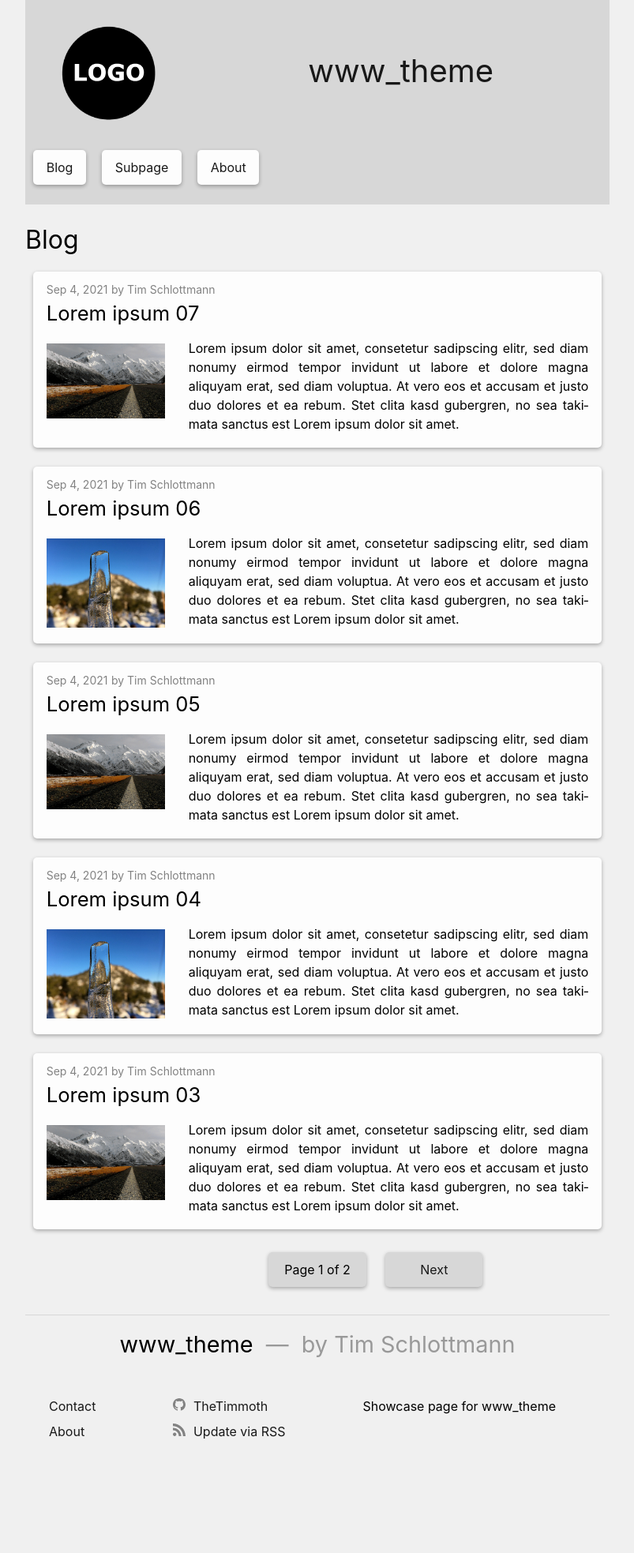
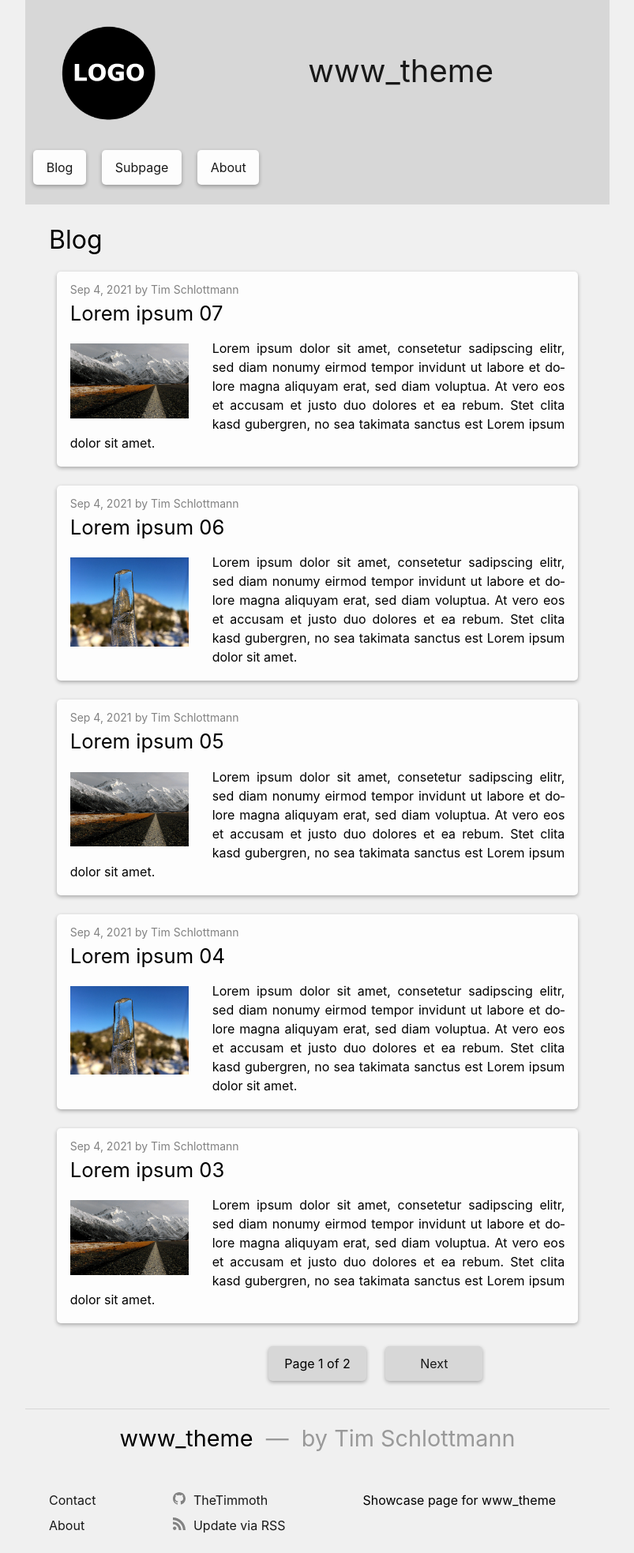
Before and after one commit to TheTimmoth/www_theme, a Jekyll site: the page built from index.html, in a window 1280 px wide. Shown: the whole page at 79% size, without its empty margins (238-1041 px from the left). Built offline with Jekyll 4.4.1, drawn with Linux system fonts in a browser that asks for light colours; the list of posts is cut into pages by our own code; before the commit the page ends 1848 px from its top, so only the background shows below that.

Commit message:
Fix content padding

```diff
--- a/_sass/www_theme/layouts/_default.scss
+++ b/_sass/www_theme/layouts/_default.scss
@@ -38,6 +38,7 @@
   grid-area: content;
   min-height: 33vh;
   margin-top: 280px;
+  padding: 0 $spacing-unit;
 }
 
 .footer {
```
